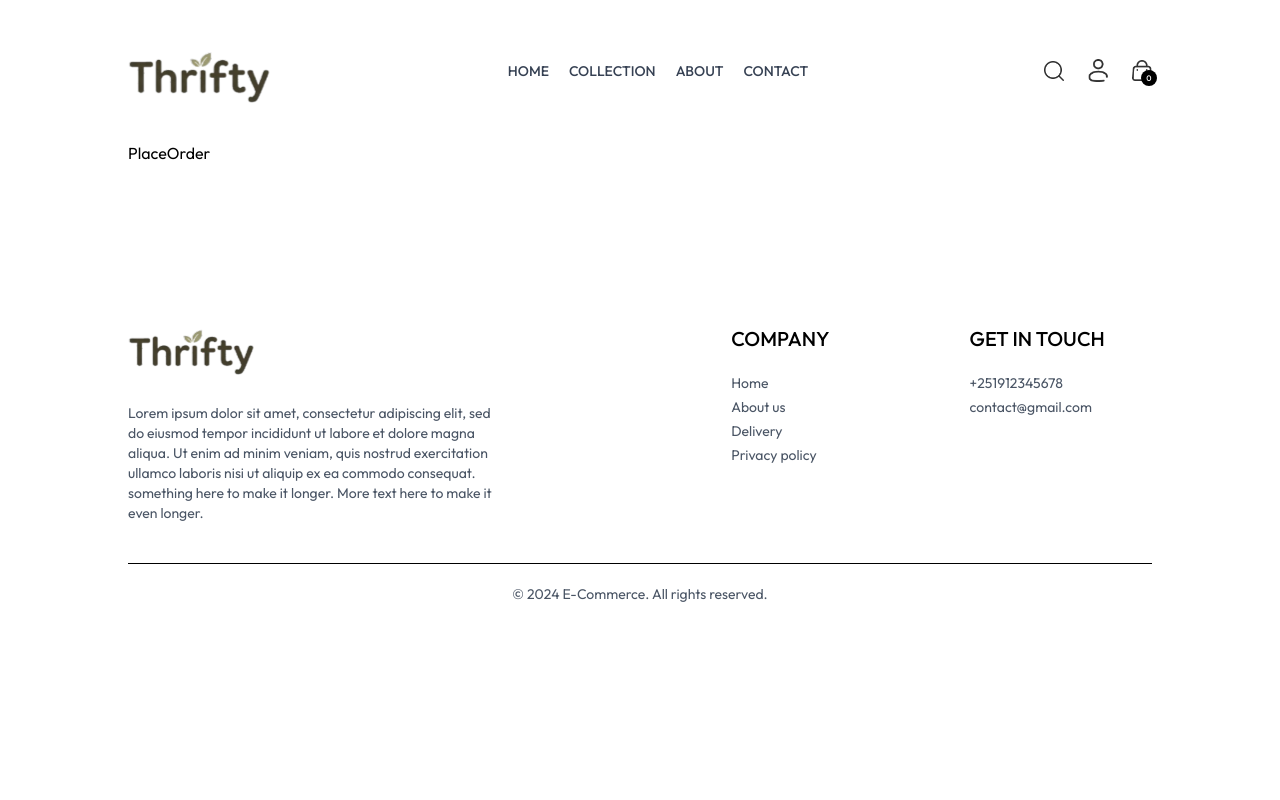
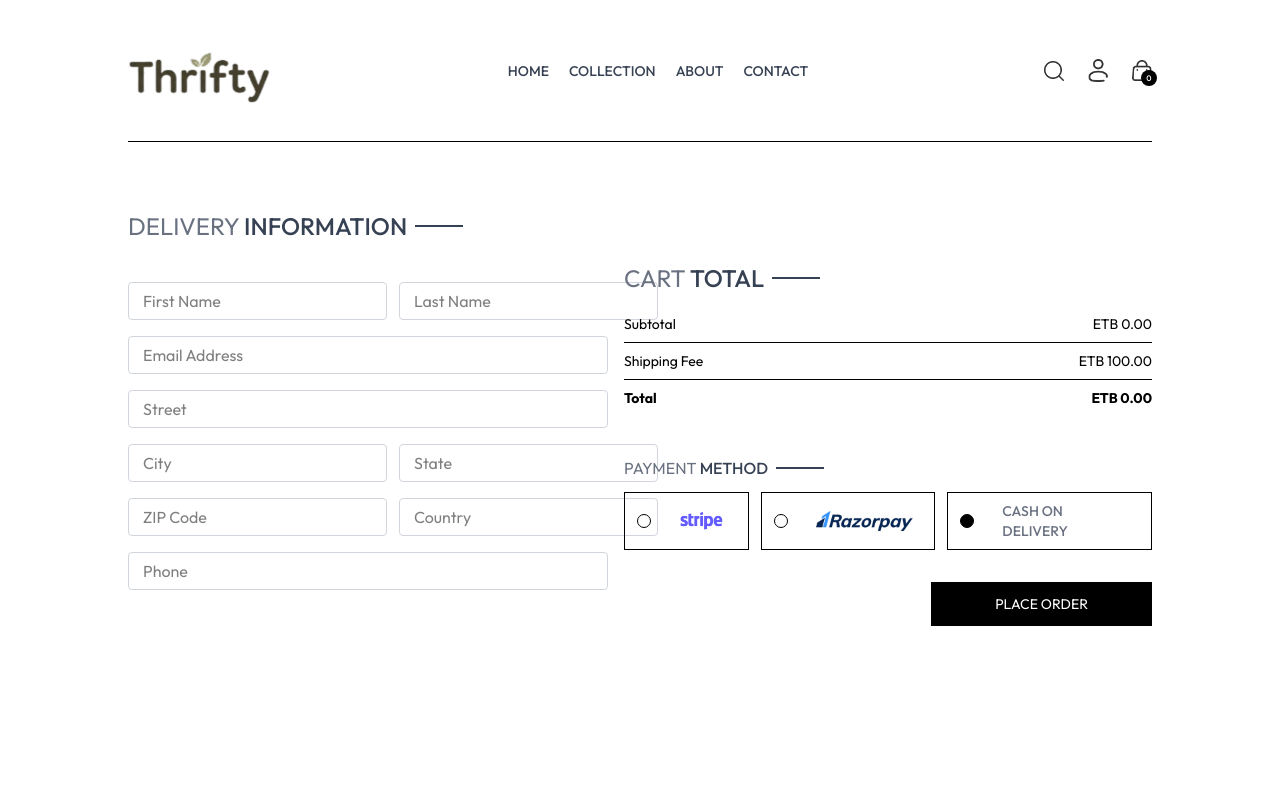
Before and after one commit to yeab-c/Thrifty, a React (Vite) app in the folder frontend/: page /place-order in a window 1280 px wide. Shown: the top 800 px of the page. Built offline with nearby package versions, Linux system fonts and the light colour scheme.

Commit message:
Enhance navigation and orders pages with new components and layout improvements

```diff
--- a/frontend/src/components/Nav.jsx
+++ b/frontend/src/components/Nav.jsx
@@ -35,7 +35,7 @@
             <img src={assets.search_icon} className='w-5 cursor-pointer' alt="search" onClick={() => setShowSearch(!showSearch)} />
 
             <div className='group relative'>
-                <img src={assets.profile_icon} className='w-5 cursor-pointer' alt="" />
+                <Link to="/login"><img src={assets.profile_icon} className='w-5 cursor-pointer' alt="" /></Link>
                 <div className='group-hover:block hidden absolute dropdown right-0 pt-4'>
                     <div className='flex flex-col gap-2 w-36 py-3 px-5 bg-slate-100 text-gray-500 rounded'>
                         <p className='cursor-pointer hover:text-black'>My Profile</p>
--- a/frontend/src/pages/Orders.jsx
+++ b/frontend/src/pages/Orders.jsx
@@ -1,8 +1,43 @@
-import React from 'react'
+import React, { useContext } from 'react'
+import { ShopContext } from '../context/ShopContext';
+import Title from '../components/Title';
 
 const Orders = () => {
+
+  const { products, currency } = useContext(ShopContext);
   return (
-    <div>Orders</div>
+    <div className='border-t pt-16'>
+      <div className='text-2xl'>
+        <Title text1={'My'} text2={'Orders'} />
+      </div>
+
+      <div className=''>
+        {products.slice(1,4).map((item, index) => (
+          <div key={index} className='py-4 border-t border-b text-gray-700 flex flex-col md:flex-row md:items-center md:justify-between gap-4'>
+            <div className='flex items-start gap-6 text-sm'>
+              <img className='w-16 sm:w-20' src={item.image[0]} alt="" />
+              <div>
+                <p className='font-medium sm:text-base'>{item.name}</p>
+                <div className='flex items-center gap-3 mt-2 text-base text-gray-700'>
+                  <p className='text-lg'>{currency} {item.price}</p>
+                  <p className='text-gray-500 text-sm'>x 1</p>
+                  <p>Size: M</p>
+                </div>
+                <p className="mt-2">Date: <span className='text-gray-400'>23, February 2026</span></p>
+              </div>
+            </div>
+            <div className='md:w-1/2 flex justify-between'>
+              <div className='flex items-center gap-2'>
+                <p className='min-w-2 h-2 rounded-full bg-green-500'></p>
+                <p className='text-sm md:text-base'>Ready to ship</p>
+              </div>
+              <button className='text-sm md:text-base border px-4 py-2'>Track Order</button>
+            </div>
+
+          </div>
+        ))}
+      </div>
+    </div>
   )
 }
 
--- a/frontend/src/pages/PlaceOrder.jsx
+++ b/frontend/src/pages/PlaceOrder.jsx
@@ -1,8 +1,65 @@
-import React from 'react'
+import React, { useContext, useState } from 'react'
+import Title from '../components/Title'
+import { CartTotal } from '../components/CartTotal'
+import { assets } from '../assets/assets'
+import { ShopContext } from '../context/ShopContext'
 
 const PlaceOrder = () => {
+
+  const [method, setMethod] = useState('cod');
+  const {navigate} = useContext(ShopContext)
+
   return (
-    <div>PlaceOrder</div>
+    <div className='flex flex-col sm:flex-row justify-between gap-4 pt-5 sm:pt-14 min-h-[80vh] border-t'>
+      {/* Left Section */}
+      <div className='flex flex-col gap-4 w-full sm:max-w-120'>
+        <div className='text-xl sm:text-2xl my-3'>
+          <Title text1={'DELIVERY'} text2={'INFORMATION'} />
+        </div>
+        <div className='flex gap-3'>
+          <input type="text" placeholder='First Name' className='border border-gray-300 rounded py-1.5 px-3.5 w-fill' />
+          <input type="text" placeholder='Last Name' className='border border-gray-300 rounded py-1.5 px-3.5 w-fill' />
+        </div>
+        <input type="email" placeholder='Email Address' className='border border-gray-300 rounded py-1.5 px-3.5 w-fill' />
+        <input type="text" placeholder='Street' className='border border-gray-300 rounded py-1.5 px-3.5 w-fill' />
+        <div className='flex gap-3'>
+          <input type="text" placeholder='City' className='border border-gray-300 rounded py-1.5 px-3.5 w-fill' />
+          <input type="text" placeholder='State' className='border border-gray-300 rounded py-1.5 px-3.5 w-fill' />
+        </div>
+        <div className='flex gap-3'>
+          <input type="number" placeholder='ZIP Code' className='border border-gray-300 rounded py-1.5 px-3.5 w-fill' />
+          <input type="text" placeholder='Country' className='border border-gray-300 rounded py-1.5 px-3.5 w-fill' />
+        </div>
+        <input type="number" placeholder='Phone' className='border border-gray-300 rounded py-1.5 px-3.5 w-fill' />
+      </div>
+
+      {/* Right Section */}
+      <div className='mt-8'>
+        <div className='mt-8 min-w-80'>
+          <CartTotal/>
+        </div>
+        <div className='mt-12'>
+          <Title text1={'PAYMENT'} text2={'METHOD'} />
+          <div className='flex gap-3 felx-col lg:flex-row'>
+            <div onClick={() => setMethod('stripe')} className='flex items-center gap-3 border p-2 px-3 cursor-pointer'>
+              <p className={`min-w-3.5 h-3.5 border rounded-full ${method === 'stripe' ? 'bg-black' : ''}`}></p>
+              <img className='h-5 mx-4' src={assets.stripe_logo} alt="" />
+            </div>
+            <div onClick={() => setMethod('razorpay')} className='flex items-center gap-3 border p-2 px-3 cursor-pointer'>
+              <p className={`min-w-3.5 h-3.5 border rounded-full ${method === 'razorpay' ? 'bg-black' : ''}`}></p>
+              <img className='h-5 mx-4' src={assets.razorpay_logo} alt="" />
+            </div>
+            <div onClick={() => setMethod('cod')} className='flex items-center gap-3 border p-2 px-3 cursor-pointer'>
+              <p className={`min-w-3.5 h-3.5 border rounded-full ${method === 'cod' ? 'bg-black' : ''}`}></p>
+              <p className='text-gray-500 text-sm font-medium mx-4'>CASH ON DELIVERY</p>
+            </div>
+          </div>
+          <div className='w-full text-end mt-8'>
+            <button className='bg-black text-white px-16 py-3 text-sm cursor-pointer' onClick={()=> navigate('/orders')}>PLACE ORDER</button>
+          </div>
+        </div>
+      </div>
+    </div>
   )
 }
 
```
